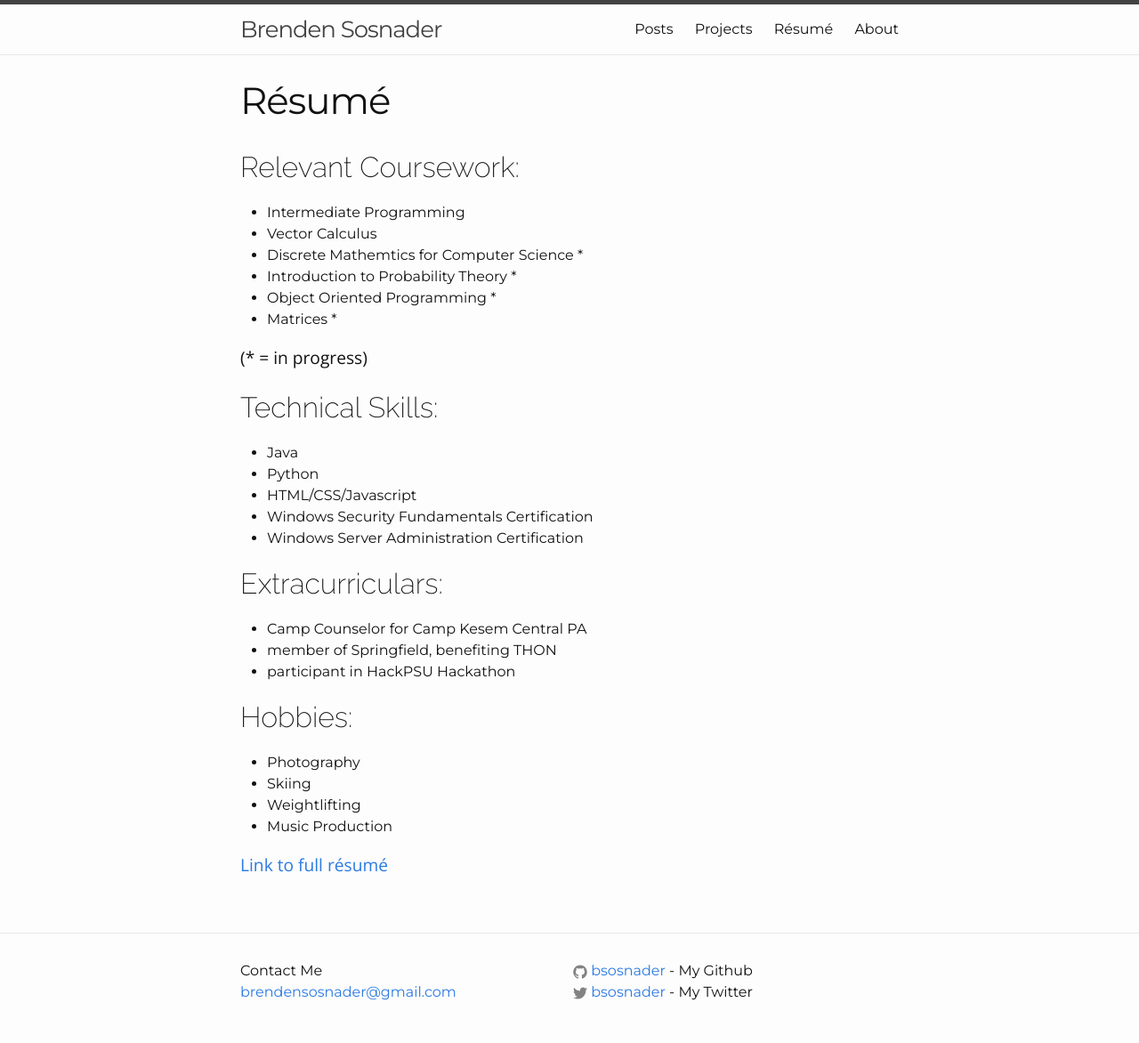
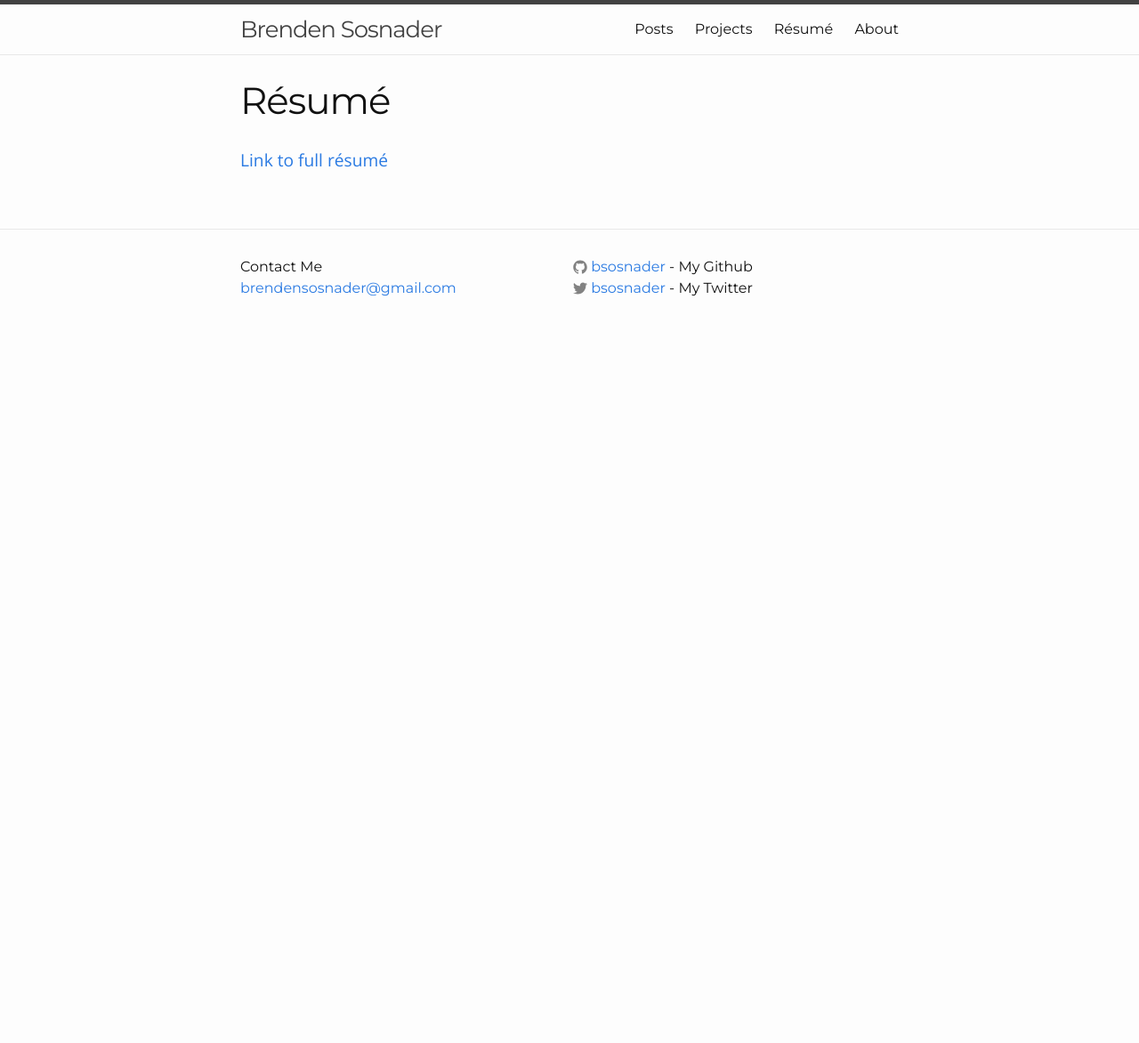
Before and after one commit to bsosnader/sosnader.tk.source, a Jekyll site: the page built from resume.markdown, in a window 1280 px wide. Shown: the whole page at 89% size. Built offline with Jekyll 4.4.1, drawn with Linux system fonts in a browser that asks for light colours; after the commit the page ends 900 px from its top, so only the background shows below that.

```diff
--- a/_config.yml
+++ b/_config.yml
@@ -9,7 +9,7 @@
 title: Brenden Sosnader
 email: brendensosnader@gmail.com
 description: > # this means to ignore newlines until "baseurl:"
-  Hi, I'm Brenden Sosnader. I'm a freshman studying computer science and statistics at the Schreyer Honors College at Penn State.
+  Hi, I'm Brenden Sosnader. I'm a student studying computer science and statistics at the Schreyer Honors College at Penn State.
 baseurl: "" # the subpath of your site, e.g. /blog
 url: "http://sosnader.tk" # the base hostname & protocol for your site
 twitter_username: bsosnader
--- /dev/null
+++ b/google38cb10fbb35c4c62.html
@@ -0,0 +1 @@
+google-site-verification: google38cb10fbb35c4c62.html
--- a/resume.markdown
+++ b/resume.markdown
@@ -4,36 +4,5 @@ title: Résumé
 permalink: /resume/
 nav: 3
 ---
-## Relevant Coursework:
-
-- Intermediate Programming
-- Vector Calculus
-- Discrete Mathemtics for Computer Science *
-- Introduction to Probability Theory *
-- Object Oriented Programming *
-- Matrices *
-
-(* = in progress)
-
-## Technical Skills:
-
-- Java
-- Python
-- HTML/CSS/Javascript
-- Windows Security Fundamentals Certification
-- Windows Server Administration Certification
-
-## Extracurriculars:
-
-- Camp Counselor for Camp Kesem Central PA
-- member of Springfield, benefiting THON
-- participant in HackPSU Hackathon
-
-## Hobbies:
-
-- Photography
-- Skiing
-- Weightlifting
-- Music Production
 
 [Link to full résumé]({{ site:baseurl }}/BrendenSosnaderResume2017.pdf)
--- /dev/null
+++ b/robots.txt
@@ -0,0 +1,2 @@
+User-agent: Googlebot-Image
+Disallow: /
```
Also changed, not shown: _posts/2017-08-21-my-summer-internship.markdown (added, +38 -0 lines), img/posts/blurry.png (added), 3 other files.
